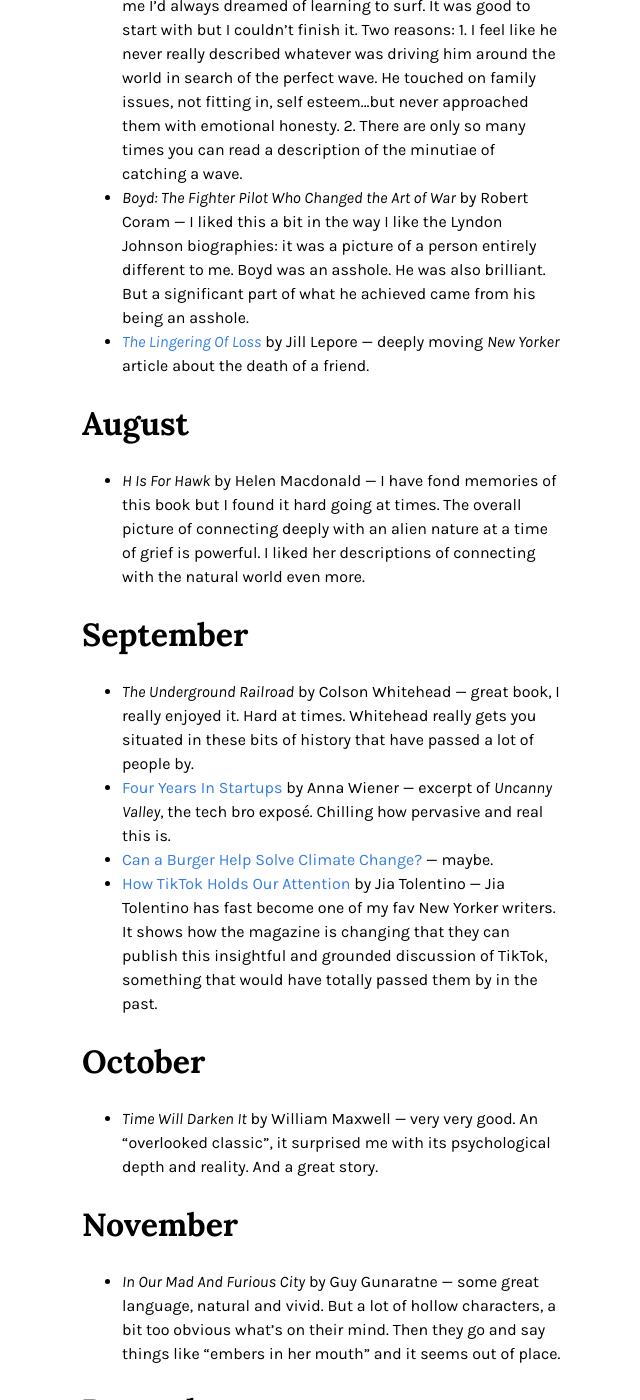
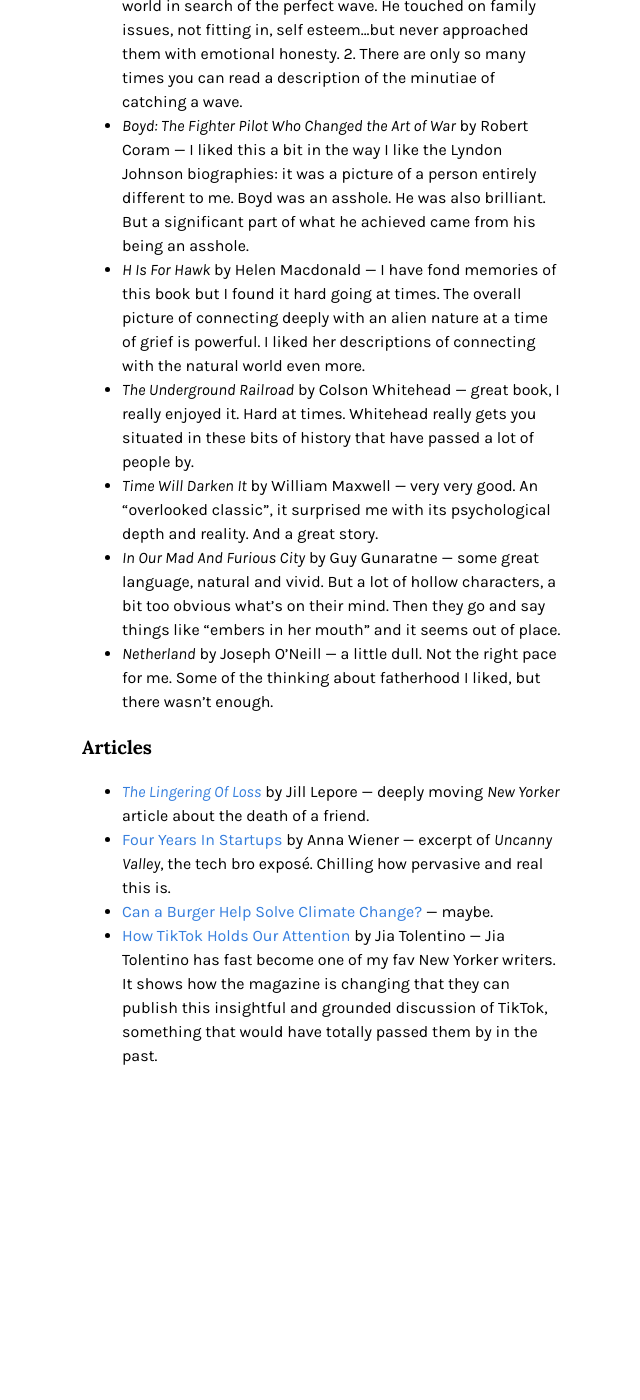
Before and after one commit to kalbir/kalbirsohi.net, a Jekyll site: the page built from _posts/2020-07-11-what-i-read-2019.markdown, in a window 1280 px wide and 1400 px high, scrolled down 587 px. Shown: the whole window, without its empty margins (494-1134 px from the left). Built offline with Jekyll 4.4.1, drawn with Linux system fonts in a browser that asks for light colours; after the commit the page ends 1735 px from its top, so only the background shows below that; some of the changed text lies outside the part shown.

Commit message:
Change format of books post
All the other ones split the items into "books" and "articles" and
largely ignored the month by month split, which isn't super interesting.

So I did the same here.

```diff
--- a/_posts/2020-07-11-what-i-read-2019.markdown
+++ b/_posts/2020-07-11-what-i-read-2019.markdown
@@ -13,35 +13,21 @@
 
 ### Books
 
-# July
-
 * _Barbarian Days: A Surfing Life_ by William Finnegan &mdash; I read this after loving the excerpt in the New Yorker. It reminded me I'd always dreamed of learning to surf. It was good to start with but I couldn't finish it. Two reasons: 1. I feel like he never really described whatever was driving him around the world in search of the perfect wave. He touched on family issues, not fitting in, self esteem...but never approached them with emotional honesty. 2. There are only so many times you can read a description of the minutiae of catching a wave.
 <!--more-->
 * _Boyd: The Fighter Pilot Who Changed the Art of War_ by Robert Coram &mdash; I liked this a bit in the way I like the Lyndon Johnson biographies: it was a picture of a person entirely different to me. Boyd was an asshole. He was also brilliant. But a significant part of what he achieved came from his being an asshole.
+* _H Is For Hawk_ by Helen Macdonald &mdash; I have fond memories of this book but I found it hard going at times. The overall picture of connecting deeply with an alien nature at a time of grief is powerful. I liked her descriptions of connecting with the natural world even more.
+* _The Underground Railroad_ by Colson Whitehead &mdash; great book, I really enjoyed it. Hard at times. Whitehead really gets you situated in these bits of history that have passed a lot of people by.
+* _Time Will Darken It_ by William Maxwell &mdash; very very good. An "overlooked classic", it surprised me with its psychological depth and reality. And a great story.
+* _In Our Mad And Furious City_ by Guy Gunaratne &mdash; some great language, natural and vivid. But a lot of hollow characters, a bit too obvious what's on their mind. Then they go and say things like "embers in her mouth" and it seems out of place.
+* _Netherland_ by Joseph O'Neill &mdash; a little dull. Not the right pace for me. Some of the thinking about fatherhood I liked, but there wasn't enough.
+
+### Articles
+
 * [_The Lingering Of Loss_][ny1] by Jill Lepore &mdash; deeply moving _New Yorker_ article about the death of a friend.
-
-# August
-
-* _H Is For Hawk_ by Helen Macdonald &mdash; I have fond memories of this book but I found it hard going at times. The overall picture of connecting deeply with an alien nature at a time of grief is powerful. I liked her descriptions of connecting with the natural world even more.
-
-# September
-
-* _The Underground Railroad_ by Colson Whitehead &mdash; great book, I really enjoyed it. Hard at times. Whitehead really gets you situated in these bits of history that have passed a lot of people by.
 * [Four Years In Startups][ny2] by Anna Wiener &mdash; excerpt of _Uncanny Valley_, the tech bro exposé. Chilling how pervasive and real this is.
 * [Can a Burger Help Solve Climate Change?][ny3] &mdash; maybe.
 * [How TikTok Holds Our Attention][ny4] by Jia Tolentino &mdash; Jia Tolentino has fast become one of my fav New Yorker writers. It shows how the magazine is changing that they can publish this insightful and grounded discussion of TikTok, something that would have totally passed them by in the past.
-
-# October
-
-* _Time Will Darken It_ by William Maxwell &mdash; very very good. An "overlooked classic", it surprised me with its psychological depth and reality. And a great story.
-
-# November
-
-* _In Our Mad And Furious City_ by Guy Gunaratne &mdash; some great language, natural and vivid. But a lot of hollow characters, a bit too obvious what's on their mind. Then they go and say things like "embers in her mouth" and it seems out of place.
-
-# December
-
-* _Netherland_ by Joseph O'Neill &mdash; a little dull. Not the right pace for me. Some of the thinking about fatherhood I liked, but there wasn't enough.
 
 [ny1]: https://www.newyorker.com/magazine/2019/07/08/the-lingering-of-loss
 [ny2]: https://www.newyorker.com/magazine/2019/09/30/four-years-in-startups
```
